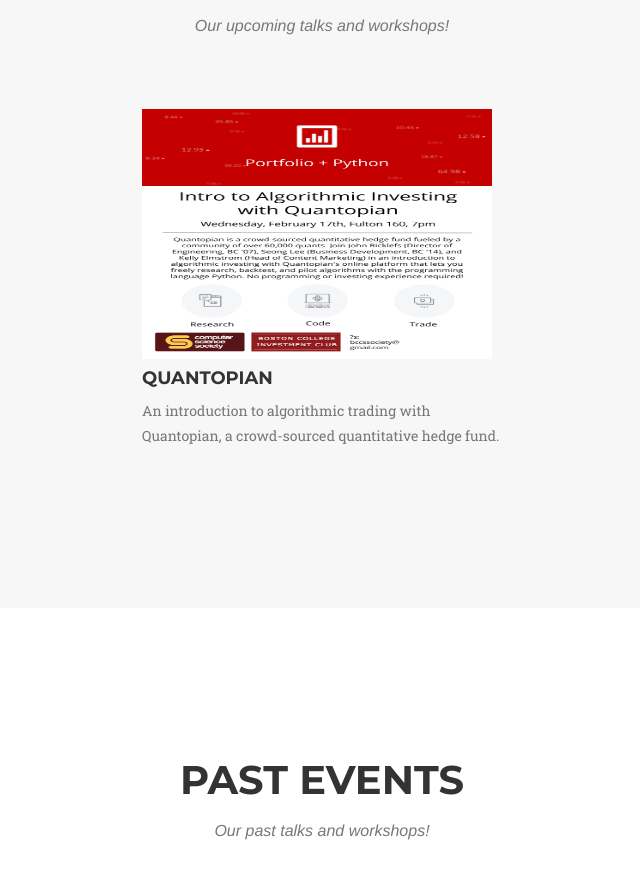
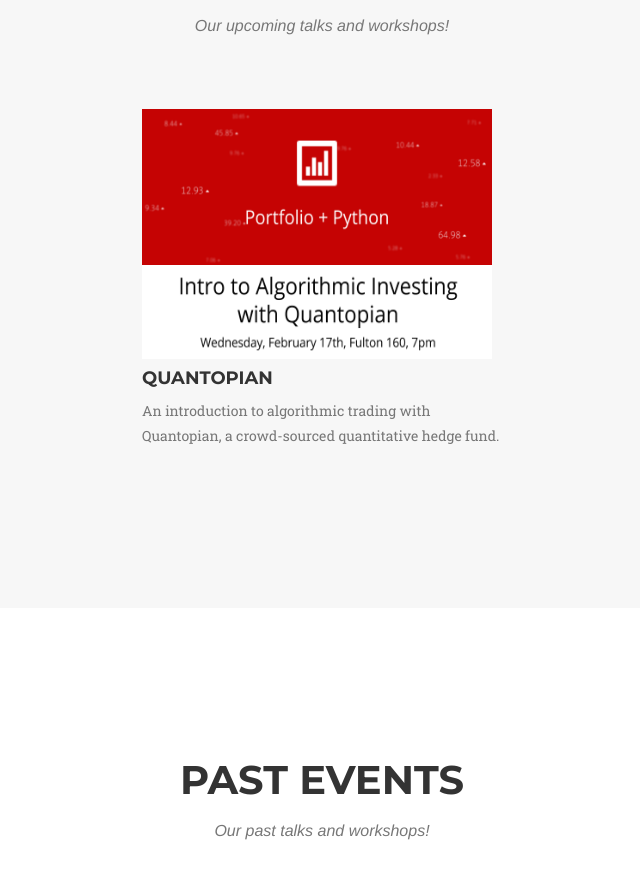
Before and after one commit to rootulp/bccss, a plain HTML site: page index.html in a window 1280 px wide. Shown: the part 1837-2716 px from the top of the page, without its empty margins (318-958 px from the left). Drawn offline with nearby package versions, Linux system fonts and the light colour scheme; a web font is replaced by a local one.

Commit message:
better photo

```diff
--- a/index.html
+++ b/index.html
@@ -200,7 +200,7 @@
                 -->
                 <div class="col-md-4 col-sm-6 portfolio-item">
                     <a href="#portfolioModalQuantopian16" class="portfolio-link" data-toggle="modal">
-                        <img style = " width:350px; height:250px;"src="img/portfolio/Quantopian16.png"/>
+                        <img style = " width:350px; height:250px;"src="img/portfolio/Quantopian16head.png"/>
                     </a>
                     <div class="portfolio-caption">
                         <h4>Quantopian</h4>
```
Also changed, not shown: img/portfolio/Quantopian16head.png (added).
